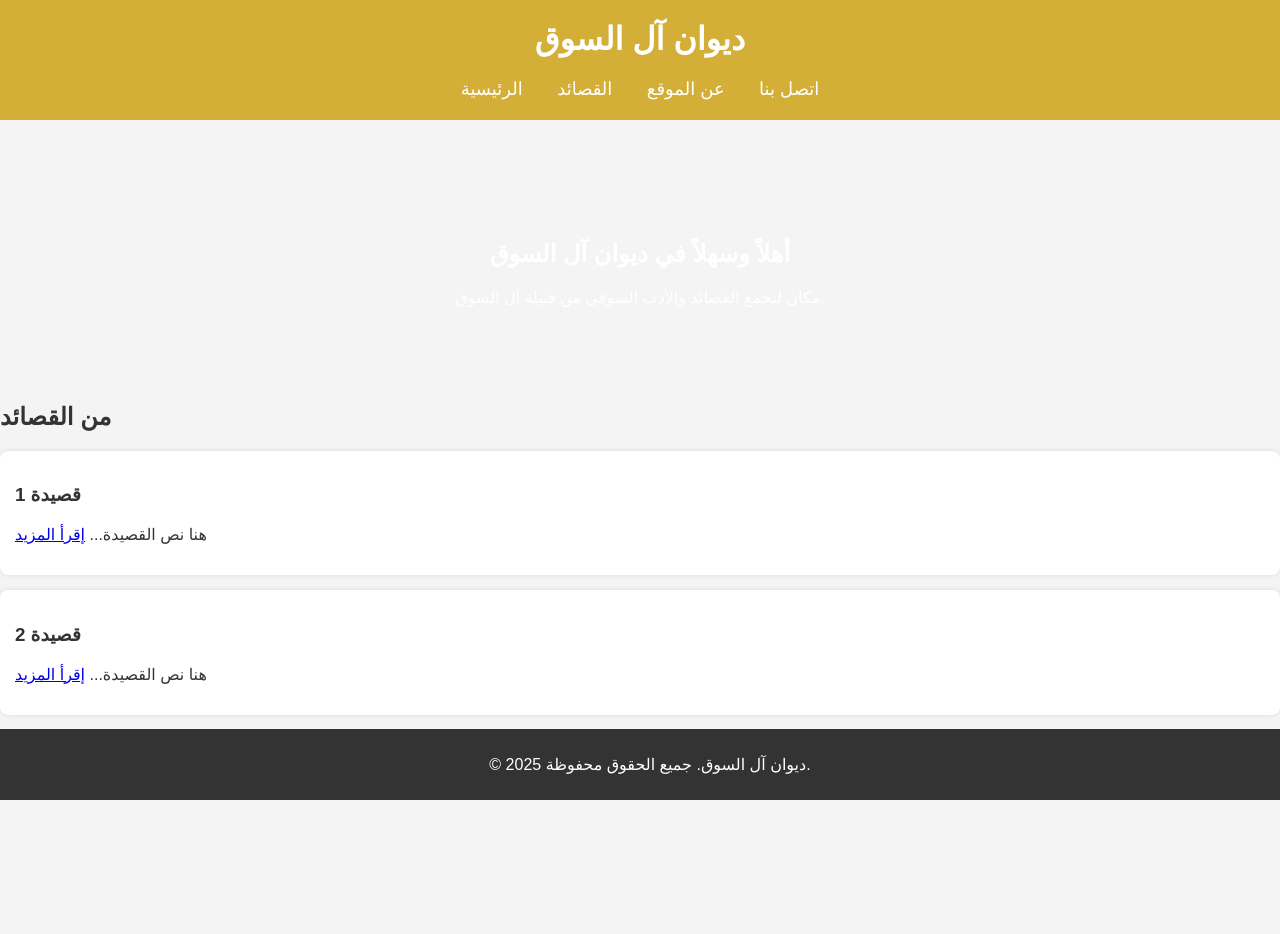
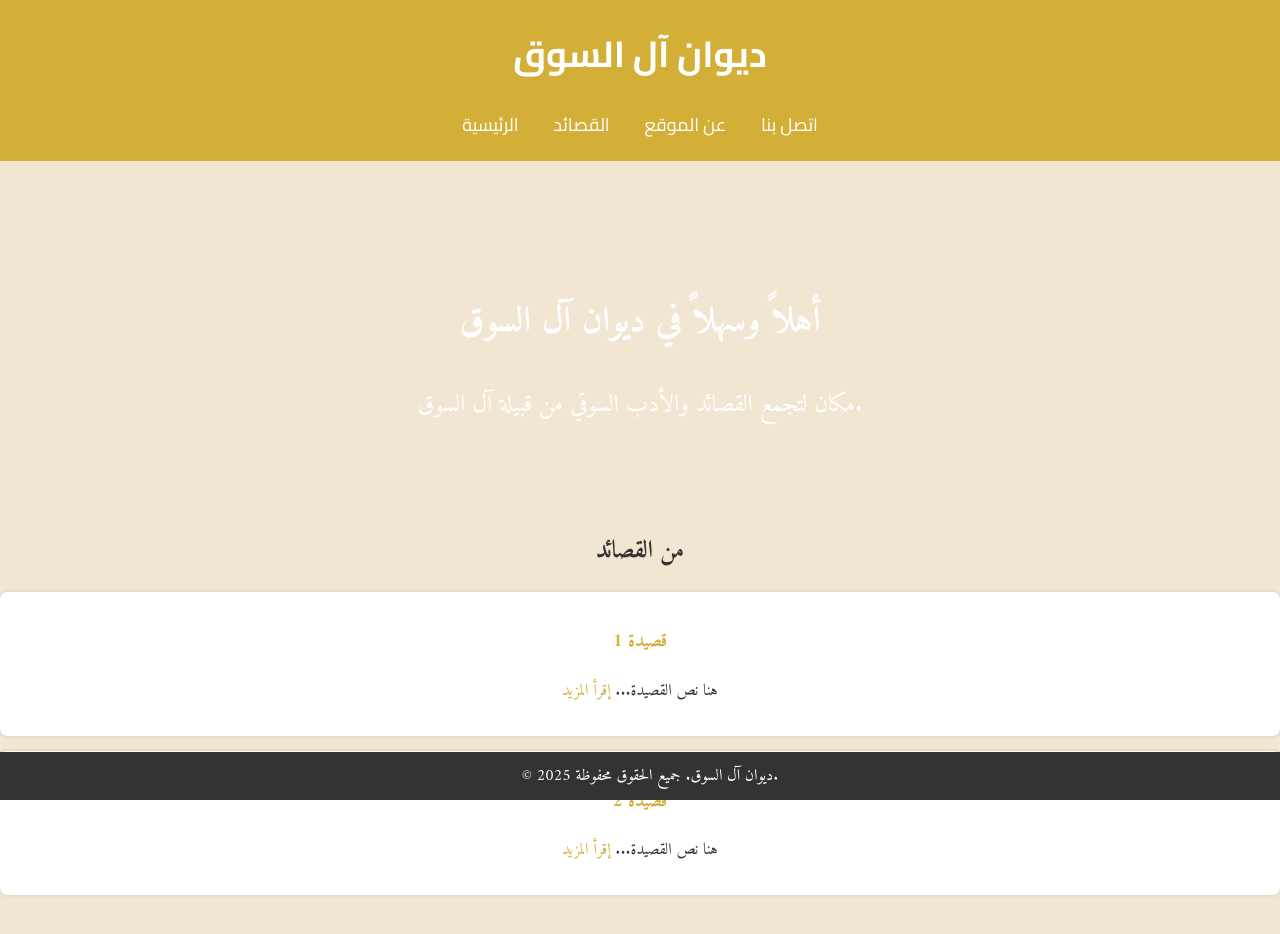
Before and after one commit to kazraji1/-diwan-alsouq, a plain HTML site: page index.html in a window 1280 px wide. Before the commit the page ends 800 px from the top, so only its background shows below. Drawn offline with Linux system fonts and the light colour scheme.

Commit message:
Update style.css

```diff
--- a/style.css
+++ b/style.css
@@ -1,20 +1,18 @@
+/* استيراد الخطوط من Google Fonts */
+@import url('https://fonts.googleapis.com/css2?family=Amiri:wght@400;700&family=Cairo:wght@400;700&display=swap');
+
 /* تنسيق عام */
 body {
-    font-family: 'Arial', sans-serif;
-    background-color: #f4f4f4;
-    color: #333;
+    font-family: 'Amiri', serif; /* استخدام خط عربي جميل */
+    background-color: #f0e6d2; /* لون خلفية دافئ تراثي */
+    color: #333; /* لون النص الأساسي */
     margin: 0;
     padding: 0;
 }
 
-.container {
-    width: 80%;
-    margin: 0 auto;
-}
-
 /* رأس الموقع */
 header {
-    background-color: #d4af37;
+    background-color: #d4af37; /* لون ذهبي تراثي */
     color: white;
     padding: 20px 0;
     text-align: center;
@@ -22,6 +20,8 @@ header {
 
 header h1 {
     margin: 0;
+    font-family: 'Cairo', sans-serif; /* خط عصري للعناوين */
+    font-size: 36px;
 }
 
 /* التنقل */
@@ -29,6 +29,7 @@ nav ul {
     list-style: none;
     padding: 0;
     margin: 20px 0 0;
+    text-align: center;
 }
 
 nav ul li {
@@ -40,6 +41,12 @@ nav ul li a {
     color: white;
     text-decoration: none;
     font-size: 18px;
+    font-family: 'Cairo', sans-serif;
+    transition: color 0.3s ease;
+}
+
+nav ul li a:hover {
+    color: #d4af37; /* عند التمرير يظهر اللون الذهبي */
 }
 
 /* أقسام المحتوى */
@@ -47,23 +54,44 @@ main {
     padding: 40px 0;
 }
 
+/* القسم الترحيبي */
 .hero {
     background: url('your-image-path.jpg') no-repeat center center/cover;
     color: white;
     text-align: center;
     padding: 60px 0;
+    font-size: 24px;
 }
 
+/* عرض القصائد */
 .poem-preview, .poem-list, .about, .contact {
     margin-bottom: 40px;
+    text-align: center;
 }
 
+/* بطاقات القصائد */
 .poem-card {
     background-color: white;
     padding: 15px;
     margin-bottom: 15px;
     border-radius: 8px;
     box-shadow: 0 0 5px rgba(0, 0, 0, 0.1);
+    font-family: 'Amiri', serif;
+}
+
+.poem-card h3 {
+    color: #d4af37; /* ذهبي لعناوين القصائد */
+}
+
+/* روابط إضافية */
+a {
+    color: #d4af37;
+    text-decoration: none;
+    transition: color 0.3s ease;
+}
+
+a:hover {
+    color: #333; /* التغيير عند التمرير */
 }
 
 /* تذييل الموقع */
@@ -76,3 +104,27 @@ footer {
     width: 100%;
     bottom: 0;
 }
+
+footer p {
+    margin: 0;
+}
+
+/* الصفحة عن الموقع */
+.about {
+    text-align: center;
+    background-color: #fff8e1;
+    padding: 40px;
+    border-radius: 8px;
+    box-shadow: 0 0 5px rgba(0, 0, 0, 0.1);
+}
+
+.contact {
+    text-align: center;
+    padding: 40px;
+}
+
+/* تصحيح المسافات */
+.container {
+    width: 80%;
+    margin: 0 auto;
+}
```
